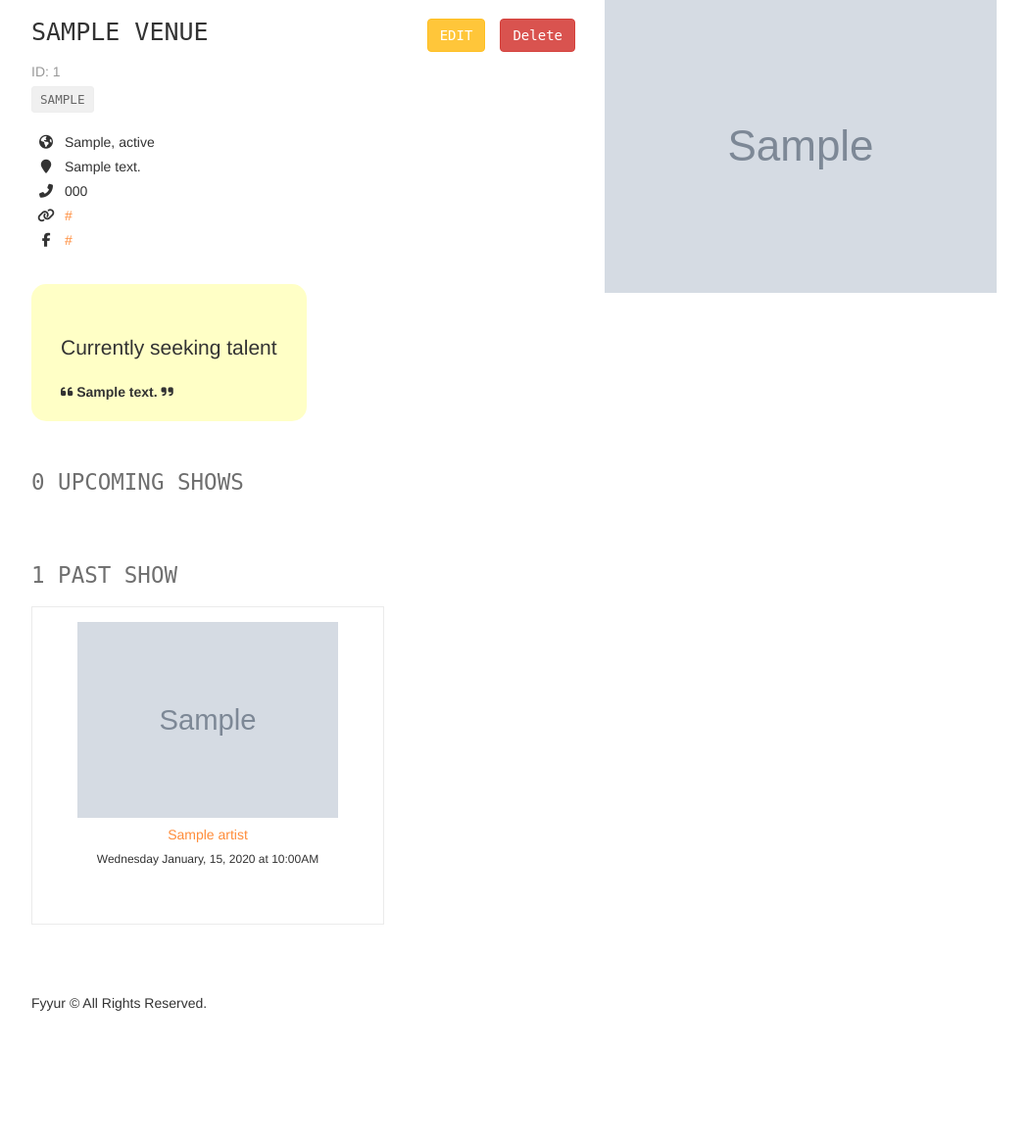
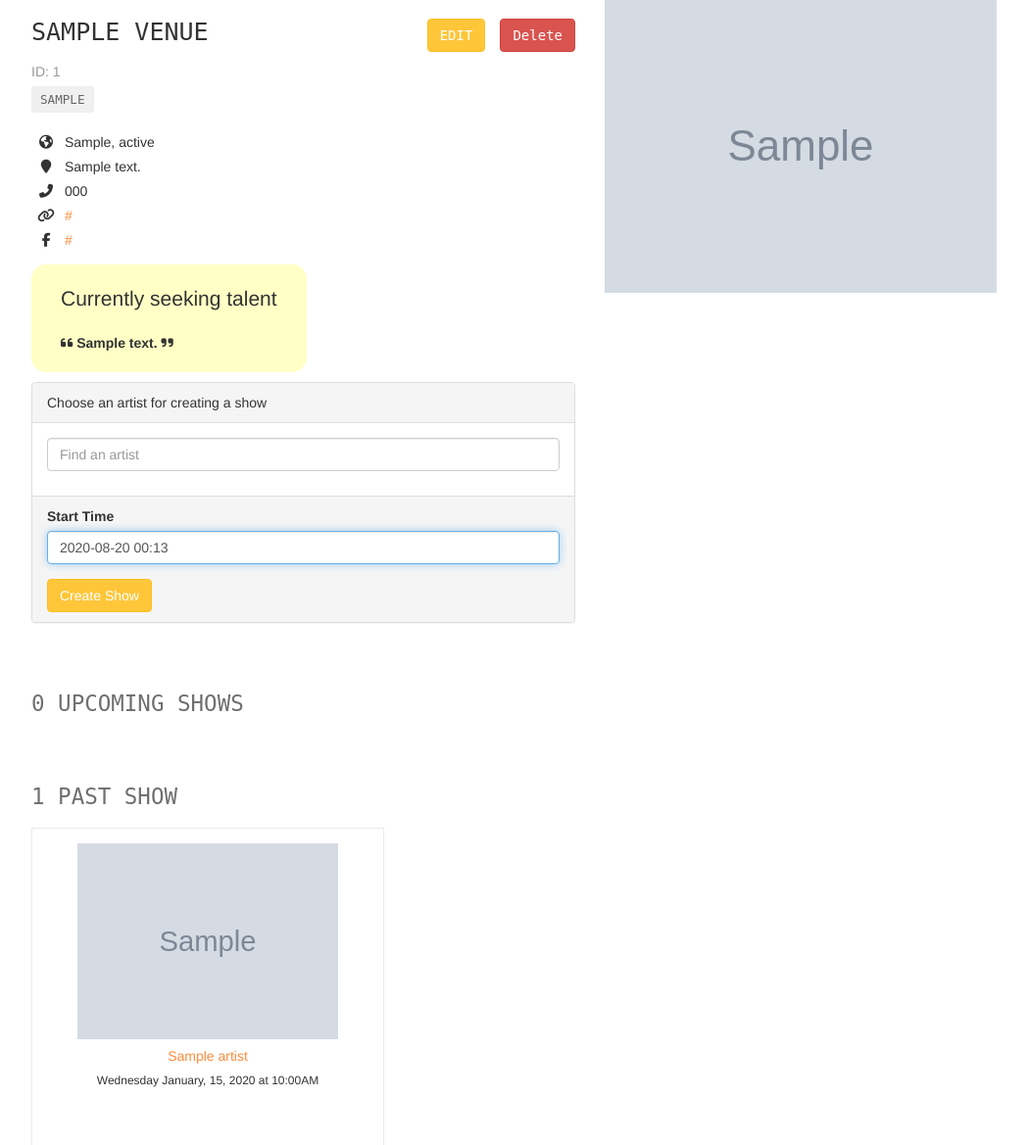
Before and after one commit to abdallahshassan/fyyur, a Flask app: page /venues/1 in a window 1280 px wide. Shown: the part 81-1250 px from the top of the page at 98% size, without its empty margins (38-1086 px from the left). Before the commit the page ends 1113 px from the top, so only its background shows below. Run offline with Flask 2, Linux system fonts and the light colour scheme; tables that the repository leaves empty hold one stand-in row (values such as "Sample post"); grey boxes marked "Sample" are stand-in pictures; some libraries are stand-ins or nearby versions.

Commit message:
search for artist at venue page and create show

```diff
--- a/app.py
+++ b/app.py
@@ -5,7 +5,7 @@
 import json
 import dateutil.parser
 import babel
-from flask import Flask, render_template, request, Response, flash, redirect, url_for, abort
+from flask import Flask, render_template, request, Response, flash, redirect, url_for, abort, jsonify
 from flask_moment import Moment
 from flask_sqlalchemy import SQLAlchemy
 from flask_migrate import Migrate
@@ -286,7 +286,8 @@
     for show in upcoming_shows:
         data['upcoming_shows'].append(get_show_dict(show))
 
-    return render_template('pages/show_venue.html', venue=data)
+    showForm = ShowForm()
+    return render_template('pages/show_venue.html', venue=data, showForm=showForm)
 
 #  Create Venue
 #  ----------------------------------------------------------------
@@ -369,6 +370,7 @@
 @app.route('/artists/search', methods=['POST'])
 def search_artists():
     search_term = request.form.get('search_term', '')
+    result_format = request.form.get('result_format', '')
 
     # case insensitive search
     artists = Artist.query.filter(
@@ -388,6 +390,9 @@
         "count": count,
         "data": data
     }
+
+    if result_format == 'json':
+        return jsonify(response)
 
     return render_template('pages/search_artists.html', results=response, search_term=search_term)
 
@@ -561,8 +566,11 @@
 
 @app.route('/shows/create')
 def create_shows():
-    # renders form. do not touch.
-    form = ShowForm()
+    data = {
+        'venue_id': request.args.get('venue_id', ''),
+        'artist_id': request.args.get('artist_id', '')
+    }
+    form = ShowForm(data=data)
     return render_template('forms/new_show.html', form=form)
 
 
--- a/static/css/main.css
+++ b/static/css/main.css
@@ -142,10 +142,13 @@
 .seeking {
   display: inline-block;
   padding: 20px 30px;
-  margin-top: 30px;
+  margin-top: 10px;
   border-radius: 15px;
   font-weight: bold;
   background: #ffffc6;
+}
+.seeking .lead {
+  margin-top: 0;
 }
 
 .seeking > button {
@@ -209,3 +212,9 @@
 .subtitle {
   opacity: 0.5;
 }
+
+#venue-search-artist-results {
+  padding-top: 10px;
+  max-height: 140px;
+  overflow-y: auto;
+}
--- a/templates/pages/show_venue.html
+++ b/templates/pages/show_venue.html
@@ -28,10 +28,12 @@
 			<i class="fas fa-phone-alt"></i> {% if venue.phone %}{{ venue.phone }}{% else %}No Phone{% endif %}
 		</p>
 		<p>
-			<i class="fas fa-link"></i> {% if venue.website %}<a href="{{ venue.website }}" target="_blank">{{ venue.website }}</a>{% else %}No Website{% endif %}
+			<i class="fas fa-link"></i> {% if venue.website %}<a href="{{ venue.website }}"
+				target="_blank">{{ venue.website }}</a>{% else %}No Website{% endif %}
 		</p>
 		<p>
-			<i class="fab fa-facebook-f"></i> {% if venue.facebook_link %}<a href="{{ venue.facebook_link }}" target="_blank">{{ venue.facebook_link }}</a>{% else %}No Facebook Link{% endif %}
+			<i class="fab fa-facebook-f"></i> {% if venue.facebook_link %}<a href="{{ venue.facebook_link }}"
+				target="_blank">{{ venue.facebook_link }}</a>{% else %}No Facebook Link{% endif %}
 		</p>
 		{% if venue.seeking_talent %}
 		<div class="seeking">
@@ -45,13 +47,34 @@
 			<i class="fas fa-moon"></i> Not currently seeking talent
 		</p>
 		{% endif %}
+		<form id="create-show-form" action="/shows/create" method="POST">
+			<input type="hidden" name="venue_id" value="{{ venue.id }}">
+			<div class="panel panel-default" style="margin-top: 10px;">
+				<div class="panel-heading">Choose an artist for creating a show</div>
+				<div class="panel-body">
+					<input class="form-control" type="search" id="venue-search-artist" placeholder="Find an artist"
+						aria-label="Search">
+					<div id="venue-search-artist-results">
+					</div>
+				</div>
+				<div class="panel-footer">
+					<div class="form-group">
+						<label for="start_time">Start Time</label>
+						{{ showForm.start_time(class_ = 'form-control', placeholder='YYYY-MM-DD HH:MM', autofocus = true) }}
+					</div>
+					{{ showForm.csrf_token }}
+					<button type="submit" class="btn btn-primary">Create Show</button>
+				</div>
+			</div>
+		</form>
 	</div>
 	<div class="col-sm-6">
 		<img src="{{ venue.image_link }}" alt="Venue Image" />
 	</div>
 </div>
 <section>
-	<h2 class="monospace">{{ venue.upcoming_shows_count }} Upcoming {% if venue.upcoming_shows_count == 1 %}Show{% else %}Shows{% endif %}</h2>
+	<h2 class="monospace">{{ venue.upcoming_shows_count }} Upcoming
+		{% if venue.upcoming_shows_count == 1 %}Show{% else %}Shows{% endif %}</h2>
 	<div class="row">
 		{%for show in venue.upcoming_shows %}
 		<div class="col-sm-4">
@@ -65,7 +88,8 @@
 	</div>
 </section>
 <section>
-	<h2 class="monospace">{{ venue.past_shows_count }} Past {% if venue.past_shows_count == 1 %}Show{% else %}Shows{% endif %}</h2>
+	<h2 class="monospace">{{ venue.past_shows_count }} Past
+		{% if venue.past_shows_count == 1 %}Show{% else %}Shows{% endif %}</h2>
 	<div class="row">
 		{%for show in venue.past_shows %}
 		<div class="col-sm-4">
@@ -80,15 +104,58 @@
 </section>
 
 <script>
-	document.getElementById('delete-venue').onclick = function() {
+	document.getElementById('delete-venue').onclick = function () {
 		fetch('/venues/' + this.dataset.id, {
 			method: "DELETE",
-		}).then(function() {
+		}).then(function () {
 			alert("Venue successfully deleted!");
 			window.location.href = '/';
-		}).catch(function(error) {
+		}).catch(function (error) {
 			alert("Error occurred, Could not delete the venue.");
 		});
+	};
+
+	var artistSearchInput = document.getElementById('venue-search-artist');
+	artistSearchInput.oninput = function () {
+		const formData = new FormData();
+		formData.append('search_term', this.value);
+		formData.append('result_format', 'json');
+		fetch('/artists/search', {
+			method: "POST",
+			body: formData
+		}).then(function (response) {
+			return response.json();
+		}).then(function (jsonResponse) {
+			var resultsContainer = document.getElementById('venue-search-artist-results');
+			resultsContainer.innerHTML = '';
+			jsonResponse.data.forEach(function (result) {
+				var radio = document.createElement('div');
+				radio.class = 'radio';
+				radio.innerHTML = '<label><input type="radio" name="artist_id" value="' + result.id + '"> ' + result.name + '</label>';
+				resultsContainer.appendChild(radio);
+			});
+		}).catch(function (error) {
+			alert("Error occurred, Could not search." + error);
+		});
+	};
+	artistSearchInput.dispatchEvent(new Event('input', {
+		bubbles: true,
+		cancelable: true,
+	}));
+
+	document.getElementById('create-show-form').onsubmit = function (e) {
+		var radios = document.getElementsByName('artist_id');
+		var oneIsSelected = false;
+		for (var i = 0, length = radios.length; i < length; i++) {
+			if (radios[i].checked) {
+				oneIsSelected = true;
+				break;
+			}
+		}
+		if (!oneIsSelected) {
+			e.preventDefault();
+			alert('Please select an artist first');
+		}
 	};
 </script>
 
```
